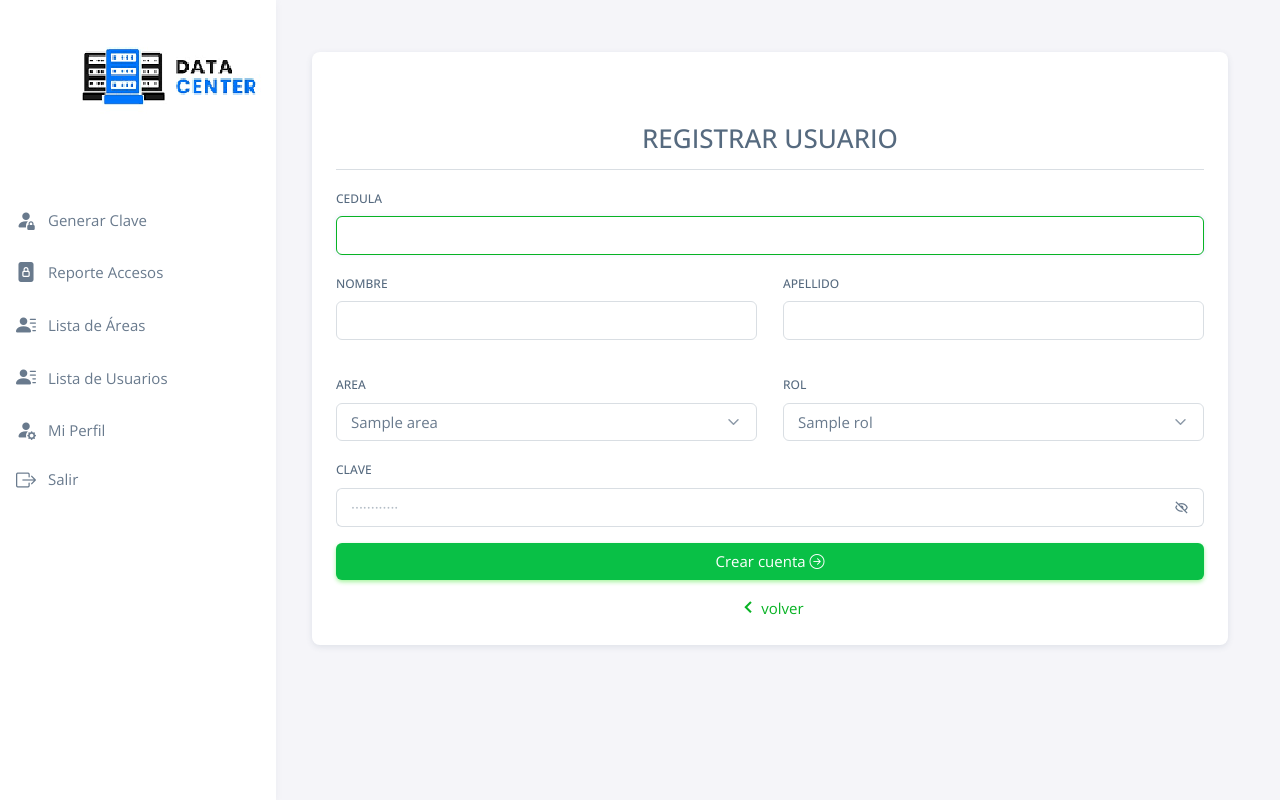
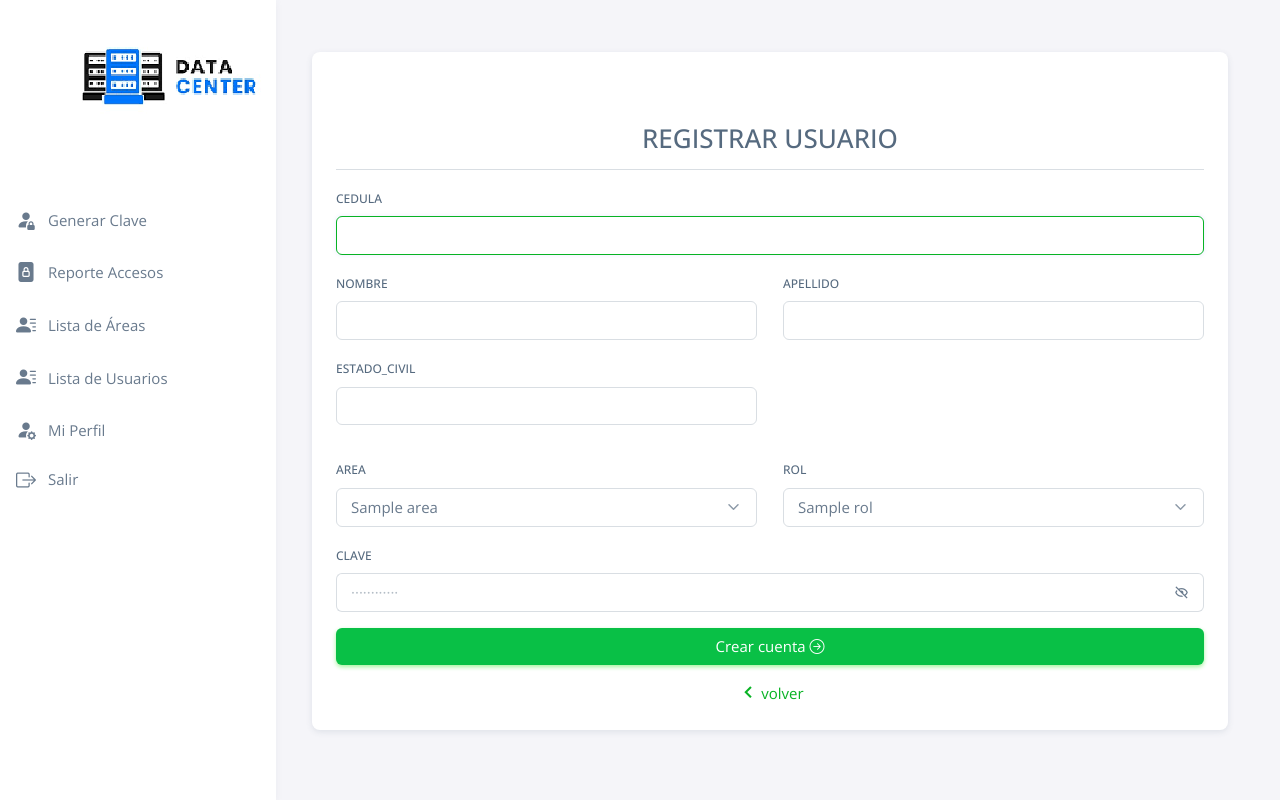
Before and after one commit to Angelicamaurad25/Proyectointegrador.github.io, a Flask app: page /register-user in a window 1280 px wide. Run offline with Flask 3, Linux system fonts and the light colour scheme; the visitor is signed in with stand-in values (Sample User, id 1); tables that the repository leaves empty or names only in its code hold one stand-in row (values such as "Sample post"); data that the repository does not hold is empty; some libraries are stand-ins or nearby versions.

Commit message:
Proyecto angelica

```diff
--- a/my-app/controllers/funciones_home.py
+++ b/my-app/controllers/funciones_home.py
@@ -128,7 +128,7 @@ def lista_usuariosBD():
     try:
         with connectionBD() as conexion_MySQLdb:
             with conexion_MySQLdb.cursor(dictionary=True) as cursor:
-                querySQL = "SELECT id_usuario, cedula, nombre_usuario, apellido_usuario, id_area, id_rol FROM usuarios"
+                querySQL = "SELECT id_usuario, cedula, nombre_usuario, apellido_usuario,estado_civil, id_area, id_rol FROM usuarios"
                 cursor.execute(querySQL,)
                 usuariosBD = cursor.fetchall()
         return usuariosBD
--- a/my-app/controllers/funciones_login.py
+++ b/my-app/controllers/funciones_login.py
@@ -11,9 +11,9 @@ import re
 from werkzeug.security import generate_password_hash
 
 
-def recibeInsertRegisterUser(cedula, name, surname, id_area, id_rol, pass_user):
+def recibeInsertRegisterUser(cedula, name, surname, estado_civil, id_area, id_rol, pass_user):
     respuestaValidar = validarDataRegisterLogin(
-        cedula, name, surname, pass_user)
+        cedula, name, surname, estado_civil, pass_user)
 
     if (respuestaValidar):
         nueva_password = generate_password_hash(pass_user, method='scrypt')
@@ -21,10 +21,10 @@ def recibeInsertRegisterUser(cedula, name, surname, id_area, id_rol, pass_user):
             with connectionBD() as conexion_MySQLdb:
                 with conexion_MySQLdb.cursor(dictionary=True) as mycursor:
                     sql = """
-                    INSERT INTO usuarios(cedula, nombre_usuario, apellido_usuario, id_area, id_rol, password)
-                    VALUES (%s, %s, %s, %s, %s, %s)
+                    INSERT INTO usuarios(cedula, nombre_usuario, apellido_usuario, estado_civil, id_area, id_rol, password)
+                    VALUES (%s, %s, %s, %s, %s, %s , %s)
                     """
-                    valores = (cedula, name, surname, id_area, id_rol, nueva_password)
+                    valores = (cedula, name, surname, estado_civil, id_area, id_rol, nueva_password)
                     mycursor.execute(sql, valores)
                     conexion_MySQLdb.commit()
                     resultado_insert = mycursor.rowcount
@@ -37,7 +37,7 @@ def recibeInsertRegisterUser(cedula, name, surname, id_area, id_rol, pass_user):
 
 
 # Validando la data del Registros para el login
-def validarDataRegisterLogin(cedula, name, surname, pass_user):
+def validarDataRegisterLogin(cedula, name, surname,estado_civil, pass_user):
     try:
         with connectionBD() as conexion_MySQLdb:
             with conexion_MySQLdb.cursor(dictionary=True) as cursor:
@@ -64,7 +64,7 @@ def info_perfil_session(id):
     try:
         with connectionBD() as conexion_MySQLdb:
             with conexion_MySQLdb.cursor(dictionary=True) as cursor:
-                querySQL = "SELECT id_usuario, nombre_usuario, apellido_usuario, cedula, id_area, id_rol FROM usuarios WHERE id_usuario = %s"
+                querySQL = "SELECT id_usuario, nombre_usuario, apellido_usuario, estado_civil, cedula, id_area, id_rol FROM usuarios WHERE id_usuario = %s"
                 cursor.execute(querySQL, (id,))
                 info_perfil = cursor.fetchall()
         return info_perfil
@@ -79,6 +79,7 @@ def procesar_update_perfil(data_form,id):
     cedula = data_form['cedula']
     nombre_usuario = data_form['name']
     apellido_usuario = data_form['surname']
+    estado_civil = data_form['estado_civil']
     id_area = data_form['selectArea']
     id_rol= data_form['selectRol']
 
@@ -96,12 +97,13 @@ def procesar_update_perfil(data_form,id):
                         SET
                             nombre_usuario = %s,
                             apellido_usuario = %s,
+                            estado_civil = %s,
                             id_area = %s,
                             id_rol = %s,
                             password = %s
                         WHERE id_usuario = %s
                     """
-                    params = (nombre_usuario,apellido_usuario, id_area, id_rol,
+                    params = (nombre_usuario,apellido_usuario, estado_civil, id_area, id_rol,
                                 nueva_password, id_user)
                     cursor.execute(querySQL, params)
                     conexion_MySQLdb.commit()
@@ -117,7 +119,7 @@ def procesar_update_perfil(data_form,id):
     print(id_area+" HOLA "+id_rol)
 
     if not pass_actual and not new_pass_user and not repetir_pass_user:
-            return updatePefilSinPass(id_user, nombre_usuario, apellido_usuario, id_area, id_rol)
+            return updatePefilSinPass(id_user, nombre_usuario, apellido_usuario,estado_civil, id_area, id_rol)
 
     with connectionBD() as conexion_MySQLdb:
         with conexion_MySQLdb.cursor(dictionary=True) as cursor:
@@ -141,11 +143,12 @@ def procesar_update_perfil(data_form,id):
                                             SET
                                                 nombre_usuario = %s,
                                                 apellido_usuario = %s,
+                                                estado_civil = %s,
                                                 id_area = %s,
                                                 password = %s
                                             WHERE id_usuario = %s
                                         """
-                                        params = (nombre_usuario,apellido_usuario, id_area,
+                                        params = (nombre_usuario,apellido_usuario, estado_civil, id_area,
                                                   nueva_password, id_user)
                                         cursor.execute(querySQL, params)
                                         conexion_MySQLdb.commit()
@@ -159,7 +162,7 @@ def procesar_update_perfil(data_form,id):
 
 
 
-def updatePefilSinPass(id_user, nombre_usuario, apellido_usuario, id_area, id_rol):
+def updatePefilSinPass(id_user, nombre_usuario, apellido_usuario, estado_civil, id_area, id_rol):
     try:
         with connectionBD() as conexion_MySQLdb:
             with conexion_MySQLdb.cursor(dictionary=True) as cursor:
@@ -168,11 +171,12 @@ def updatePefilSinPass(id_user, nombre_usuario, apellido_usuario, id_area, id_ro
                     SET
                         nombre_usuario = %s,
                         apellido_usuario = %s,
+                        estado_civil = %s,
                         id_area = %s,
                         id_rol = %s
                     WHERE id_usuario = %s
                 """
-                params = ( nombre_usuario, apellido_usuario, id_area, id_rol, id_user)
+                params = ( nombre_usuario, apellido_usuario, estado_civil, id_area, id_rol, id_user)
                 cursor.execute(querySQL, params)
                 conexion_MySQLdb.commit()
         return cursor.rowcount
--- a/my-app/routers/router_login.py
+++ b/my-app/routers/router_login.py
@@ -53,12 +53,13 @@ def cpanelRegisterUserBD():
         cedula = request.form['cedula']
         name = request.form['name']
         surname = request.form['surname']
+        estado_civil = request.form['estado_civil']
         id_area = request.form['selectArea']
         id_rol = request.form['selectRol']
         pass_user = request.form['pass_user']
 
         resultData = recibeInsertRegisterUser(
-            cedula, name, surname, id_area,id_rol,pass_user)
+            cedula, name, surname,estado_civil, id_area,id_rol,pass_user)
         if (resultData != 0):
             flash('la cuenta fue creada correctamente.', 'success')
             return redirect(url_for('inicio'))
--- a/my-app/templates/public/login/auth_register.html
+++ b/my-app/templates/public/login/auth_register.html
@@ -51,6 +51,17 @@
                   type="text"
                   class="form-control"
                   name="surname"
+                  required
+                  autofocus />
+              </div>
+              <div class="mb-3 col-md-6">
+                <label for="estado_civil" class="form-label">
+                  estado_civil
+                </label>
+                <input
+                  type="text"
+                  class="form-control"
+                  name="estado_civil"
                   required
                   autofocus />
               </div>
--- a/my-app/templates/public/usuarios/lista_usuarios.html
+++ b/my-app/templates/public/usuarios/lista_usuarios.html
@@ -23,6 +23,7 @@
           <tr style="background-color: #ddd">
             <th>Cédula</th>
             <th>Nombre</th>
+            <th>Estado Civil</th>
             <th>Área</th>
             <th>Rol</th>
             <th>Acciones</th>
@@ -33,6 +34,7 @@
           <tr>
             <td>{{ usuario.cedula}}</td>
             <td>{{ usuario.nombre_usuario}} {{usuario.apellido_usuario}}</td>
+            <td>{{ usuario.estado_civil}}</td>
             <td>
               {%for area in areas%}
               {%if area.id_area == usuario.id_area%}
```
Also changed, not shown: my-app/templates/public/perfil/perfil.html (+10 -0 lines).
